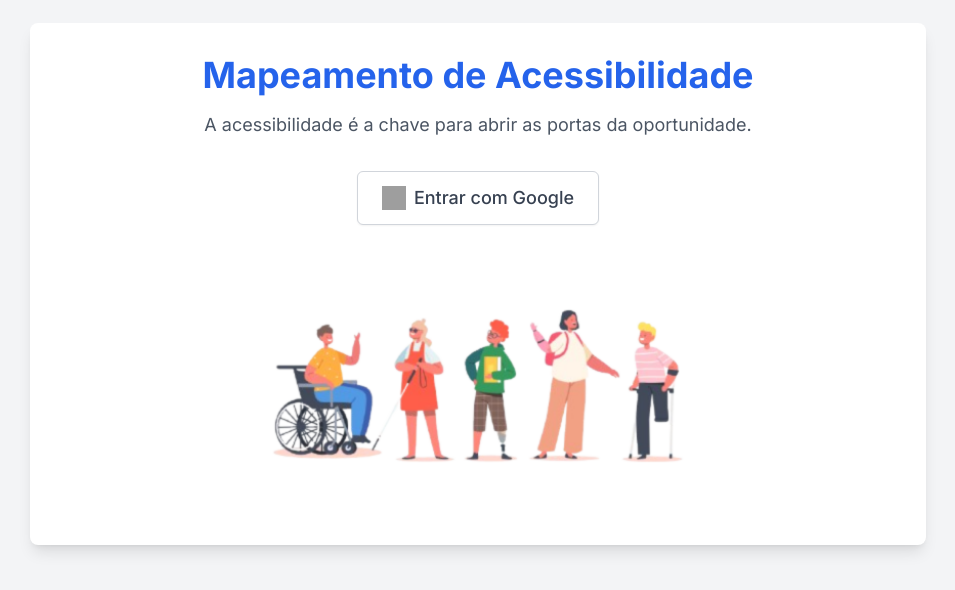
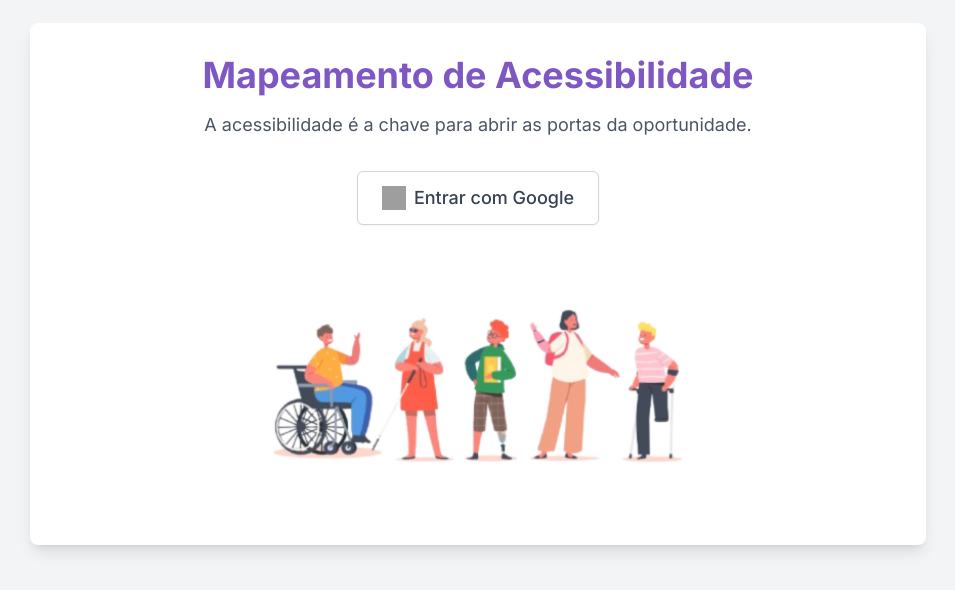
Before and after one commit to joselisboaa/TCC-Front, a Next.js app: page / in a window 1280 px wide. Shown: the part 116-706 px from the top of the page, without its empty margins (162-1117 px from the left). Built offline with nearby package versions, Linux system fonts and the light colour scheme; grey boxes are pictures that could not be loaded.

Commit message:
feat: add and use main theme on tailwind config

```diff
--- a/src/app/page.tsx
+++ b/src/app/page.tsx
@@ -70,7 +70,7 @@ const LoginPage = () => {
           <SearchHandler router={router} />
         </Suspense>
 
-        <h1 className="text-2xl sm:text-3xl lg:text-4xl font-bold text-blue-600 mb-4">
+        <h1 className="text-2xl sm:text-3xl lg:text-4xl font-bold text-main_theme mb-4">
           Mapeamento de Acessibilidade
         </h1>
         <p className="text-sm sm:text-base lg:text-lg text-gray-600 mb-8">
--- a/tailwind.config.ts
+++ b/tailwind.config.ts
@@ -12,6 +12,7 @@ const config: Config = {
       colors: {
         background: "var(--background)",
         foreground: "var(--foreground)",
+        main_theme: "#7E57C2"
       },
       screens: {
         "xs": "480px",
```
